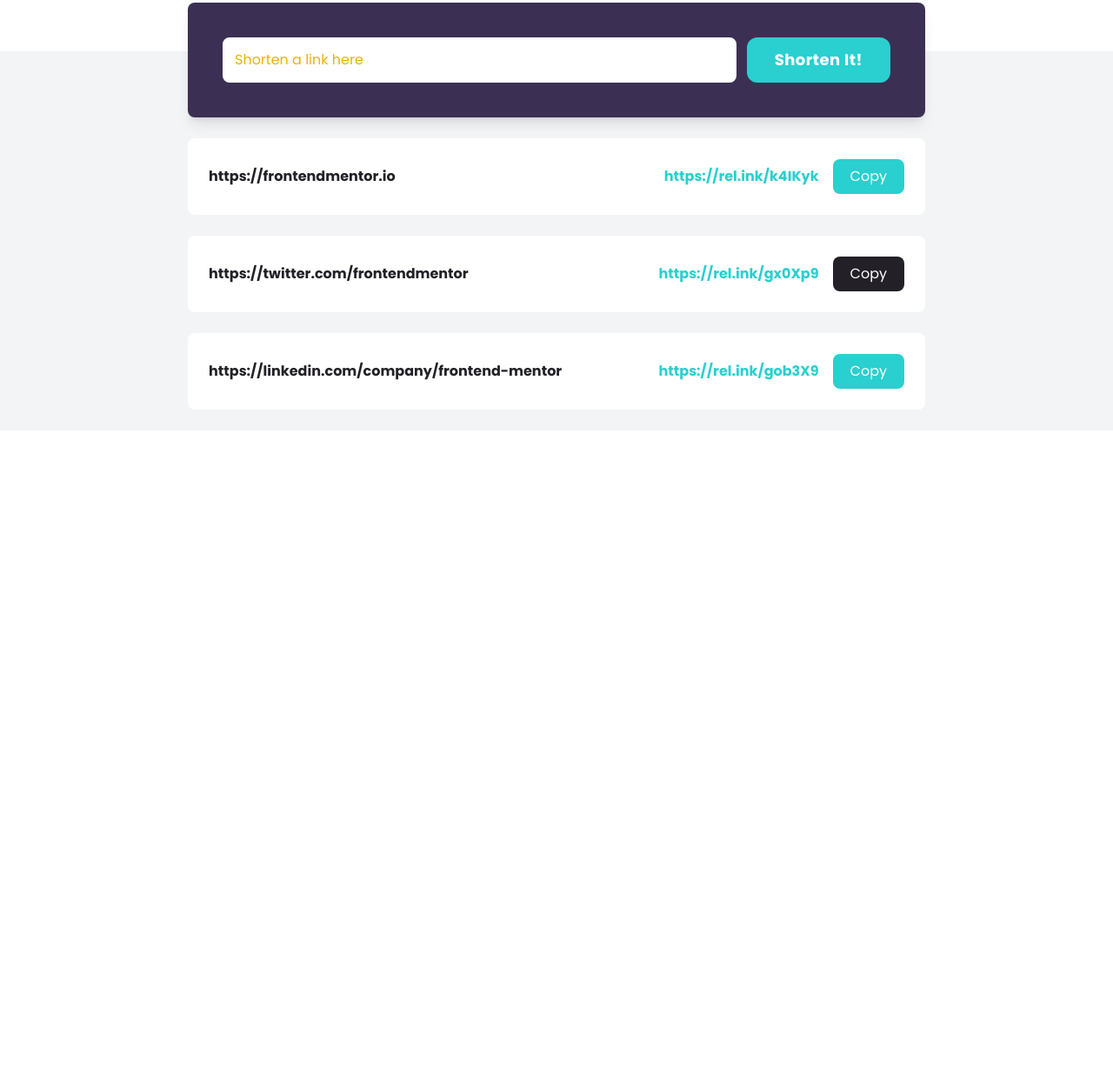
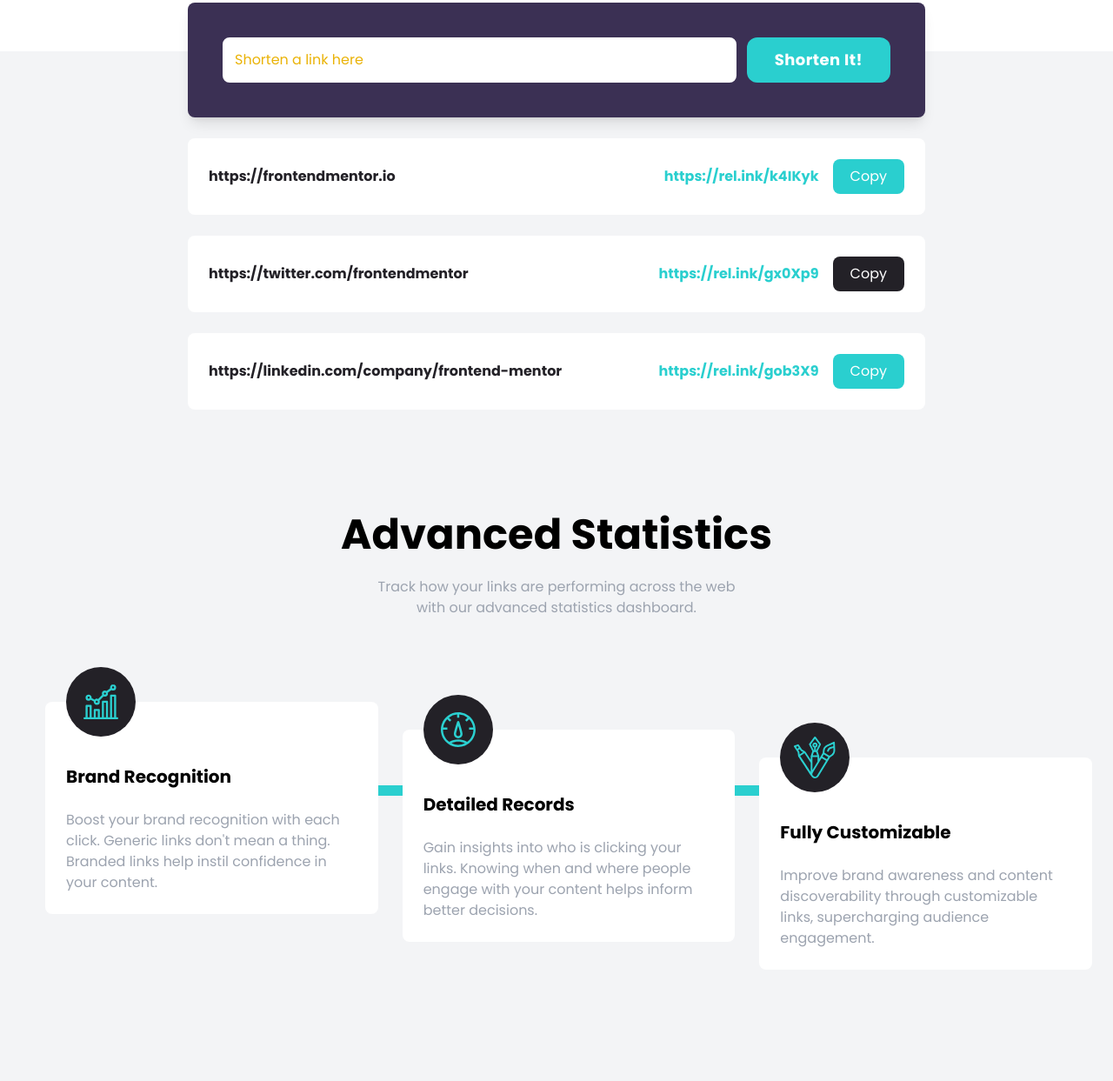
Before and after one commit to Fr0stm0urn3/Tailwind-Projects, a website: page shortly-website/index.html in a window 1280 px wide. Shown: the part 773-2016 px from the top of the page at 87% size. Before the commit the page ends 1268 px from the top, so only its background shows below. Drawn offline with Linux system fonts and the light colour scheme.

Commit message:
Feature Boxes

```diff
--- a/shortly-website/index.html
+++ b/shortly-website/index.html
@@ -158,6 +158,87 @@
       </div>
     </section>
 
+    <section id="stats" class="py-24 bg-gray-100">
+      <div class="container mx-auto px-3">
+        <h2 class="font-bold mb-6 text-4xl text-center md:text-5xl">
+          Advanced Statistics
+        </h2>
+        <p class="max-w-xs mx-auto text-center text-gray-400 md:max-w-md">
+          Track how your links are performing across the web with our advanced statistics
+          dashboard.
+        </p>
+      </div>
+    </section>
+
+    <!-- Feature Box Section -->
+    <section id="features" class="pb-32 bg-gray-100">
+      <div
+        class="flex flex-col container mx-auto px-6 relative items-start md:flex-row md:space-x-7"
+      >
+        <!-- Horizontal Line -->
+        <div class="hidden absolute top-24 left-16 h-3 bg-cyan w-10/12 md:block"></div>
+        <!-- Vertical Line -->
+        <div class="absolute left-1/2 w-2 h-full -ml-1 bg-cyan md:hidden"></div>
+        <!-- Box 1 -->
+        <div class="relative bg-white p-6 flex flex-col space-y-6 rounded-lg md:w-1/3">
+          <!-- Image positioning -->
+          <div class="absolute -ml-10 left-1/2 -top-10 md:left-16">
+            <div
+              class="rounded-full flex items-center justify-center h-20 w-20 p-4 bg-veryDarkViolet"
+            >
+              <img src="images/icon-brand-recognition.svg" alt="" />
+            </div>
+          </div>
+          <h5 class="pt-6 text-xl font-bold text-center capitalize md:text-left">
+            Brand Recognition
+          </h5>
+          <p class="text-center text-gray-400 md:text-left">
+            Boost your brand recognition with each click. Generic links don't mean a
+            thing. Branded links help instil confidence in your content.
+          </p>
+        </div>
+        <!-- Box 2 -->
+        <div
+          class="relative bg-white p-6 flex flex-col mt-24 space-y-6 rounded-lg md:mt-8 md:w-1/3"
+        >
+          <!-- Image positioning -->
+          <div class="absolute -ml-10 left-1/2 -top-10 md:left-16">
+            <div
+              class="rounded-full flex items-center justify-center h-20 w-20 p-4 bg-veryDarkViolet"
+            >
+              <img src="images/icon-detailed-records.svg" alt="" />
+            </div>
+          </div>
+          <h5 class="pt-6 text-xl font-bold text-center capitalize md:text-left">
+            Detailed records
+          </h5>
+          <p class="text-center text-gray-400 md:text-left">
+            Gain insights into who is clicking your links. Knowing when and where people
+            engage with your content helps inform better decisions.
+          </p>
+        </div>
+        <!-- Box 2 -->
+        <div
+          class="relative bg-white p-6 flex flex-col mt-24 space-y-6 rounded-lg md:mt-16 md:w-1/3"
+        >
+          <!-- Image positioning -->
+          <div class="absolute -ml-10 left-1/2 -top-10 md:left-16">
+            <div
+              class="rounded-full flex items-center justify-center h-20 w-20 p-4 bg-veryDarkViolet"
+            >
+              <img src="images/icon-fully-customizable.svg" alt="" />
+            </div>
+          </div>
+          <h5 class="pt-6 text-xl font-bold text-center capitalize md:text-left">
+            Fully customizable
+          </h5>
+          <p class="text-center text-gray-400 md:text-left">
+            Improve brand awareness and content discoverability through customizable
+            links, supercharging audience engagement.
+          </p>
+        </div>
+      </div>
+    </section>
     <script src="./js/script.js"></script>
   </body>
 </html>
```
Also changed, not shown: shortly-website/css/style.css.
